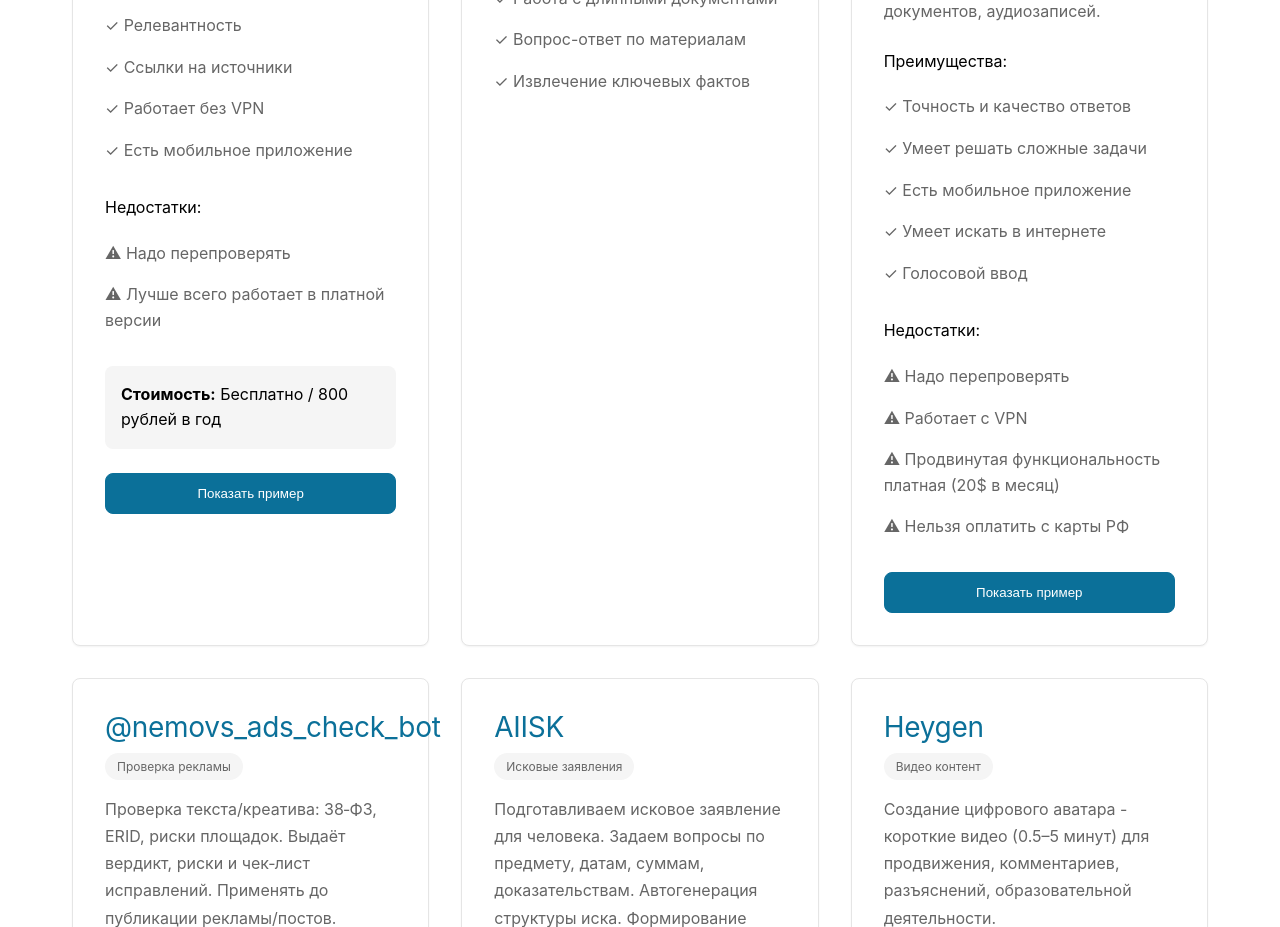
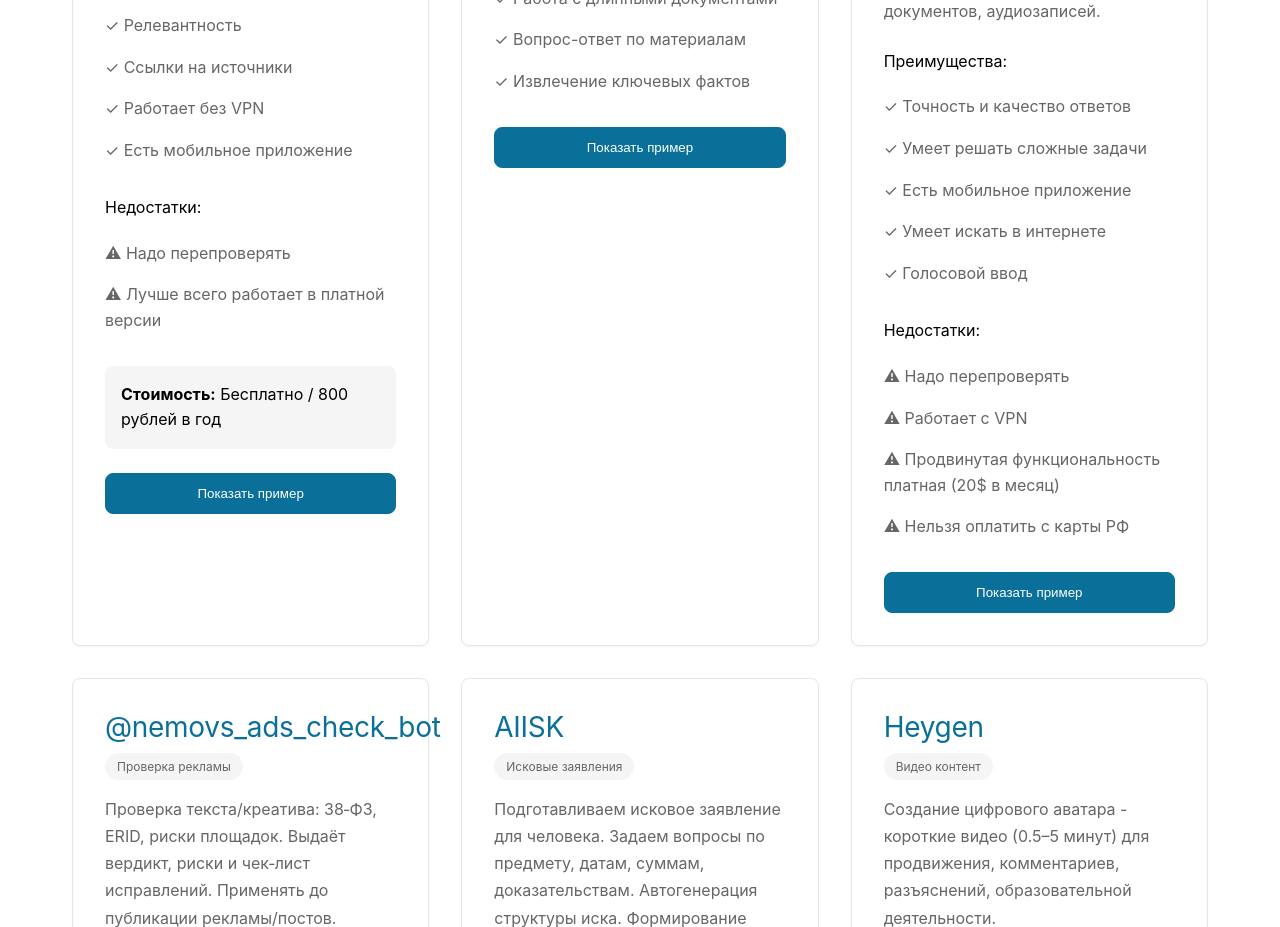
Before and after one commit to Kosh1/jHelper-usefullpage, a React (Vite) app: page / in a window 1280 px wide. Shown: the part 1640-2567 px from the top of the page. Built offline with nearby package versions, Linux system fonts and the light colour scheme.

Commit message:
Добавлены примеры и описания для NotebookLM с анализом скриншотов

```diff
--- a/src/data/examples.js
+++ b/src/data/examples.js
@@ -154,5 +154,30 @@
       resultImage: '/extracted_images/slide_32_img_24.png',
       resultImage2: '/extracted_images/slide_33_img_25.png'
     }
+  ],
+  notebooklm: [
+    {
+      id: 'notebooklm-1',
+      prompt: 'Загружены источники о бракоразводных процессах в России. Создай краткий обзор, ментальную карту и ответь на вопросы: Каковы основные основания для расторжения брака в суде согласно Семейному кодексу РФ в 2022 году? В каких случаях дело о разводе рассматривает мировой судья, а в каких — районный суд?',
+      analysis: {
+        structure: [
+          'Загрузка источников: множественные документы по теме',
+          'Задача 1: краткий обзор всех источников',
+          'Задача 2: создание ментальной карты',
+          'Задача 3: ответы на конкретные вопросы по материалам',
+          'Формат: структурированные ответы с ссылками на источники'
+        ],
+        purpose: 'NotebookLM анализирует загруженные источники и создает структурированный обзор. Ментальная карта помогает визуализировать связи между концепциями. Ответы на вопросы извлекают конкретную информацию из множества документов, экономя время на поиск.',
+        tips: [
+          'Загружайте несколько связанных документов для комплексного анализа',
+          'Используйте функцию "Краткий обзор" для быстрого понимания всех источников',
+          'Создавайте ментальные карты для визуализации связей',
+          'Задавайте конкретные вопросы - NotebookLM найдет ответы в загруженных материалах',
+          'Используйте для работы с большим объемом юридических документов и нормативных актов'
+        ]
+      },
+      resultImage: '/extracted_images/slide_12_img_6.png',
+      resultImage2: '/extracted_images/slide_13_img_7.png'
+    }
   ]
 };
```
